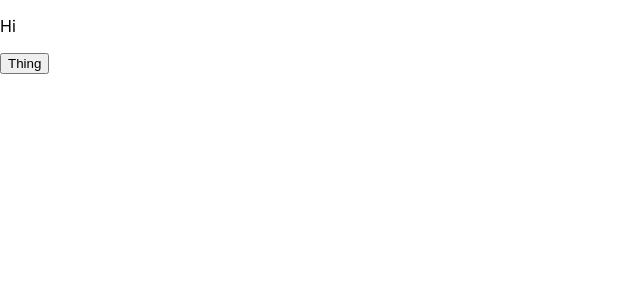
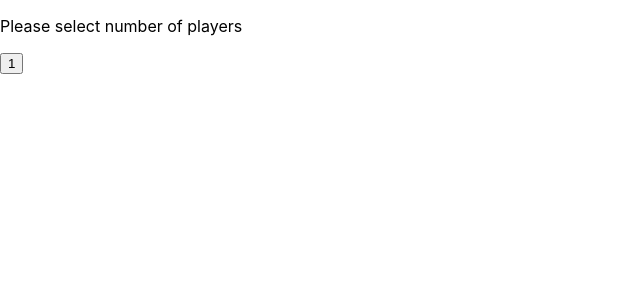
Before and after one commit to kfodex01/roll-for-the-galaxy-react, a React (Create React App) app: page / in a window 1280 px wide. Shown: the top 300 px of the page, without its empty margins (0-640 px from the left). Built offline with nearby package versions, Linux system fonts and the light colour scheme.

Commit message:
Finished start form.

```diff
--- /dev/null
+++ b/src/action-creators/game.js
@@ -0,0 +1,10 @@
+import {CREATE_PLAYERS} from '../action-types.js';
+
+export const createPlayers = (data) => {
+    return (
+        {
+            data: data,
+            type: CREATE_PLAYERS
+        }
+    )
+};
--- a/src/action-creators/index.js
+++ b/src/action-creators/index.js
@@ -1 +1,2 @@
 export * from './start-form.js';
+export * from './game.js';
--- a/src/action-creators/start-form.js
+++ b/src/action-creators/start-form.js
@@ -1,10 +1,19 @@
-import {DO_THE_THING} from '../action-types.js';
+import {SET_BEGIN_GAME_FORM_VISIBILITY} from '../action-types.js';
 
-export const doTheThing = () => {
+export const showBeginGameForm = () => {
     return (
         {
-            data: `Thing done`,
-            type: DO_THE_THING
+            data: true,
+            type: SET_BEGIN_GAME_FORM_VISIBILITY
         }
     )
 };
+
+export const hideBeginGameForm = () => {
+    return (
+        {
+            data: false,
+            type: SET_BEGIN_GAME_FORM_VISIBILITY
+        }
+    )
+};
--- a/src/action-types.js
+++ b/src/action-types.js
@@ -1 +1,2 @@
-export const DO_THE_THING = 'DO_THE_THING';
+export const SET_BEGIN_GAME_FORM_VISIBILITY = 'SET_BEGIN_GAME_FORM_VISIBILITY';
+export const CREATE_PLAYERS = 'CREATE_PLAYERS';
--- a/src/components/Game.js
+++ b/src/components/Game.js
@@ -2,20 +2,21 @@ import React from "react";
 import {connect} from "react-redux";
 import * as ActionCreators from '../action-creators/index.js'
 import {bindActionCreators} from "redux";
+import StartForm from "./StartForm";
 
 class Game extends React.Component {
     render() {
         return (
             <>
-                <p data-testid='message'>{this.props.startForm.message}</p>
-                <button data-testid='button' onClick={this.props.actions.doTheThing}>{'Thing'}</button>
+                {this.props.beginGameForm.visibility === true ?
+                    (<StartForm {...this.props} />) : null}
             </>
         )
     }
 }
 
 const mapStateToProps = state => {
-    return({startForm: state.startForm})
+    return ({beginGameForm: state.beginGameForm})
 };
 const mapDispatchToProps = (dispatch) => ({actions: bindActionCreators(ActionCreators, dispatch)});
 
--- /dev/null
+++ b/src/components/StartForm.js
@@ -0,0 +1,25 @@
+import React from "react";
+
+const StartForm = (props) => {
+    const buildPlayersAndHideForm = (numberOfPlayers) => {
+        props.actions.hideBeginGameForm();
+
+        const players = [];
+        for(let i = 0; i < numberOfPlayers; i++) {
+            players.push({id: i + 1});
+        }
+
+        props.actions.createPlayers(players);
+    };
+
+    return (
+        <div data-testid='begin-game-form'>
+            <p>{'Please select number of players'}</p>
+            <div data-testid='begin-game-form-number-buttons-div'>
+                <button onClick={() => buildPlayersAndHideForm(1)}>{'1'}</button>
+            </div>
+        </div>
+    );
+};
+
+export default StartForm;
--- /dev/null
+++ b/src/reducers/begin-game-form-reducer.js
@@ -0,0 +1,26 @@
+import {SET_BEGIN_GAME_FORM_VISIBILITY} from '../action-types.js';
+
+const initialState = {
+    visibility: true
+};
+
+const setBeginGameFormVisibility = (state, data) => {
+    return (
+        {
+            ...state,
+            visibility: data
+        }
+    )
+};
+
+const reducerMap = {
+    [SET_BEGIN_GAME_FORM_VISIBILITY]: setBeginGameFormVisibility
+};
+
+export default (state = initialState, {type, data}) => {
+    if (reducerMap[type]) {
+        return reducerMap[type](state, data);
+    }
+
+    return state;
+};
--- a/src/reducers/combine-reducers.js
+++ b/src/reducers/combine-reducers.js
@@ -1,6 +1,10 @@
 import {combineReducers} from 'redux';
 
-import startForm from './start-form-reducer.js';
+import beginGameForm from './begin-game-form-reducer.js';
+import game from './game-reducer.js';
 
 export const getReducers = () =>
-    combineReducers({startForm});
+    combineReducers({
+        beginGameForm,
+        game
+    });
--- a/src/reducers/start-form-reducer.js
+++ b/src/reducers/game-reducer.js
@@ -1,20 +1,20 @@
-import {DO_THE_THING} from '../action-types.js';
+import {CREATE_PLAYERS} from '../action-types.js';
 
 const initialState = {
-    message: 'Hi'
+    players: []
 };
 
-const doTheThing = (state, data) => {
+const createPlayers = (state, data) => {
     return (
         {
             ...state,
-            message: data
+            players: data
         }
     )
 };
 
 const reducerMap = {
-    [DO_THE_THING]: doTheThing
+    [CREATE_PLAYERS]: createPlayers
 };
 
 export default (state = initialState, {type, data}) => {
```
Also changed, not shown: 1 other file (tests, documents, lock files or other folders).
